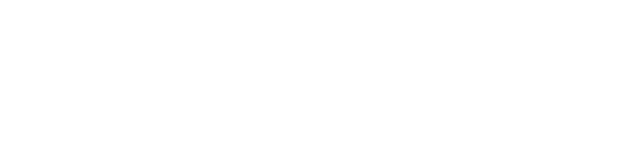
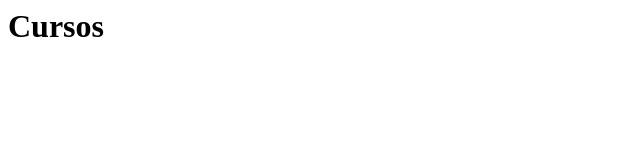
Before and after one commit to reis-luciano/AgoraERP, a plain HTML site: page index.html in a window 1280 px wide. Shown: the whole page, without its empty margins (0-640 px from the left). Drawn offline with Linux system fonts and the light colour scheme.

Commit message:
Criado estrutura básica para index.html

```diff
--- a/index.html
+++ b/index.html
@@ -1 +1,10 @@
 <!DOCUMENT html>
+<html>
+    <head>
+        <title>Cursos</title>
+    </head>
+    <body>
+        <h1>Cursos</h1>
+
+    </body>
+</html>
```
